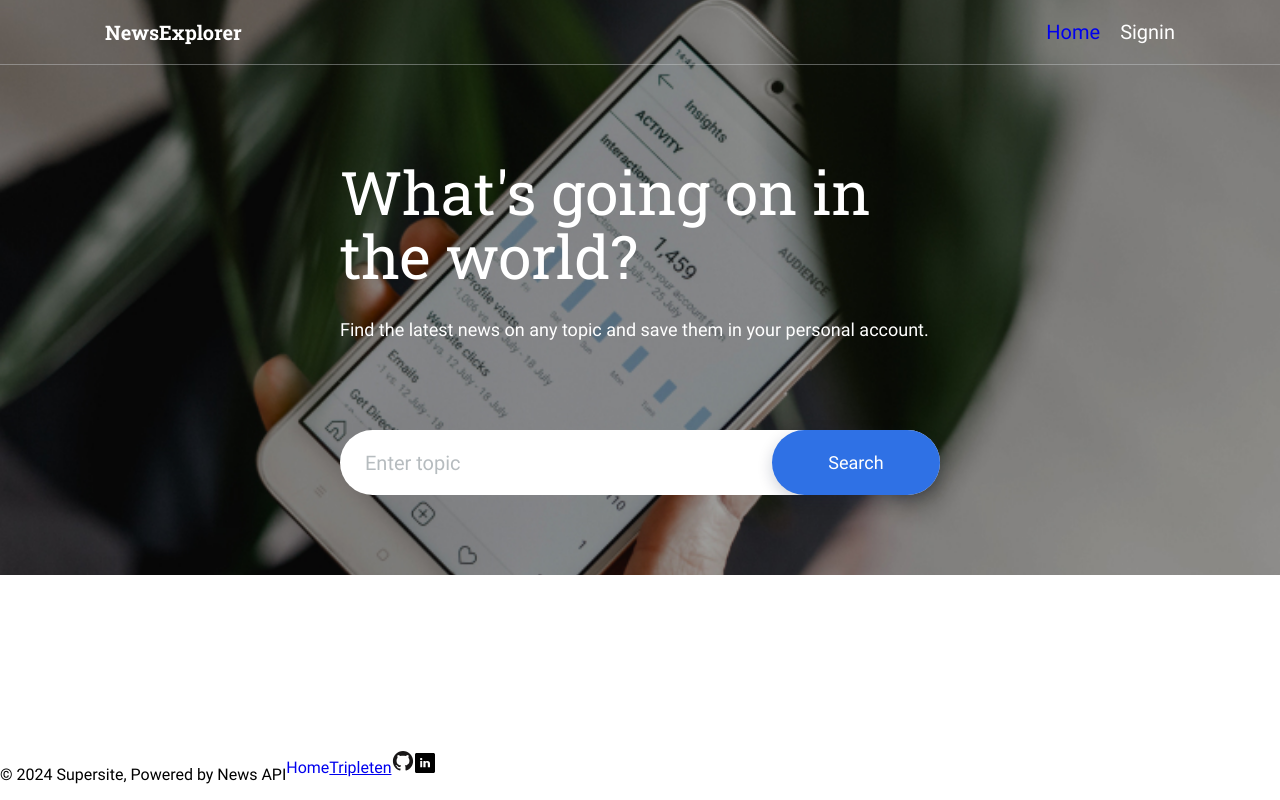
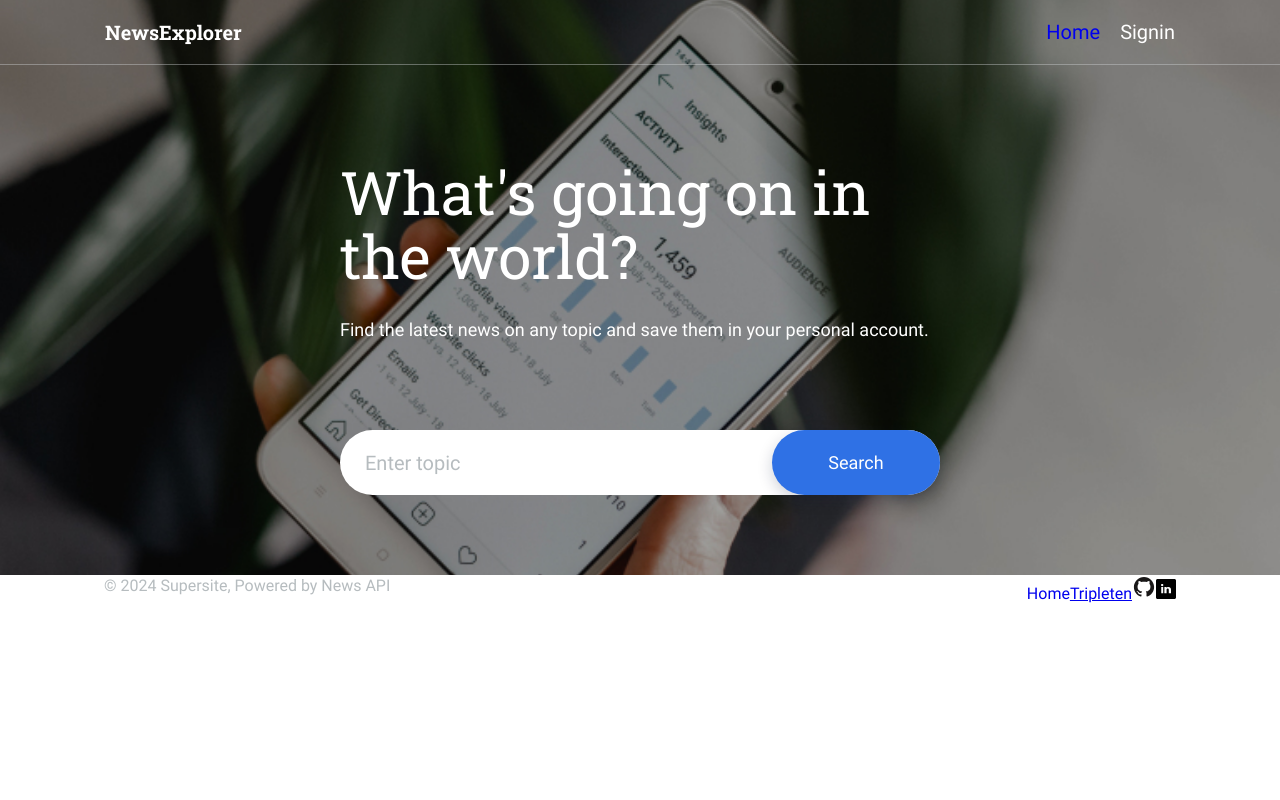
Before and after one commit to angelbaezsa/news_explorer_react, a React (Create React App) app: page / in a window 1280 px wide. Built offline with nearby package versions, Linux system fonts and the light colour scheme.

Commit message:
modified margins

```diff
--- a/src/components/Footer/Footer.css
+++ b/src/components/Footer/Footer.css
@@ -3,10 +3,23 @@
   max-width: 1440px;
   max-height: 80px;
   box-sizing: border-box;
-  position: fixed;
-  bottom: 0;
   font-family: "roboto";
   justify-content: space-between;
+  position: relative;
+  top: -65px;
+  padding-right: 104px;
+  padding-left: 104px;
+}
+
+.footer__text {
+  margin: 0;
+  color: #b6bcbf;
+  font-family: "roboto";
+  font-size: 16px;
+  font-weight: 400;
+  line-height: 22px;
+  letter-spacing: 0px;
+  text-align: left;
 }
 
 .icon-linkedin {
--- a/src/components/Header/Header.css
+++ b/src/components/Header/Header.css
@@ -20,11 +20,11 @@
   color: white;
   box-sizing: border-box;
   padding-top: 160px;
-  position: absolute;
+  position: relative;
   display: flex;
   flex-direction: column;
   left: 0;
-  top: 0;
+  top: -65px;
   z-index: 1;
   cursor: pointer;
 }
```
